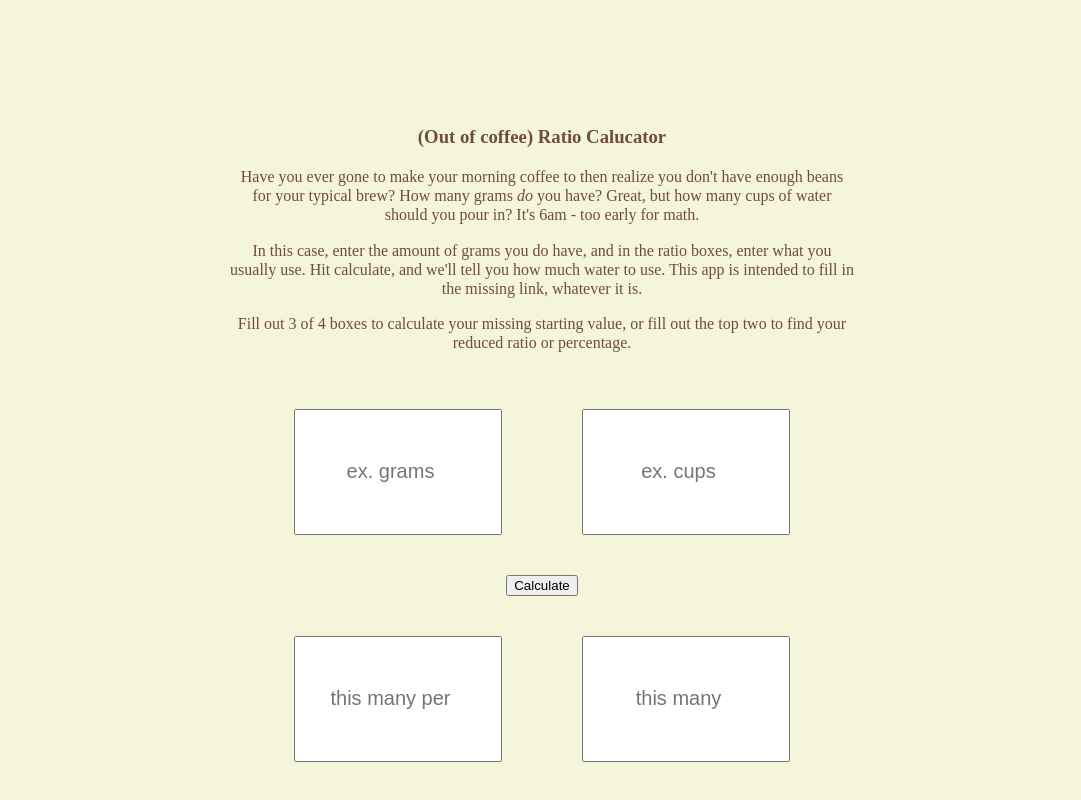
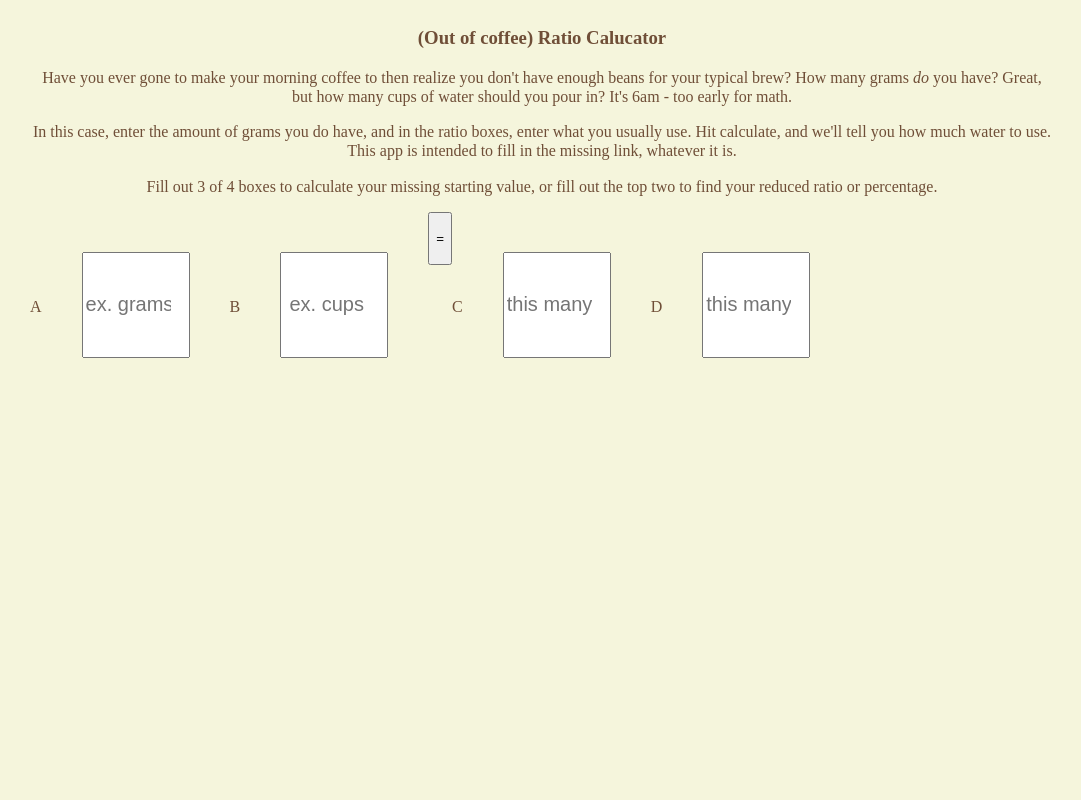
Before and after one commit to Jacob-Burnstein/ratioApp, a React (Vite) app: page / in a window 1280 px wide. Shown: the top 800 px of the page, without its empty margins (98-1179 px from the left). Built offline with nearby package versions, Linux system fonts and the light colour scheme.

Commit message:
updated error handling and css

```diff
--- a/src/Body.jsx
+++ b/src/Body.jsx
@@ -18,36 +18,55 @@ export default function Body() {
     // fix the auto scroll thing to not allow negative numbers
 
     // if more than one input is null, error message
-    if ((!a && !x) || (!a && !y) || (!b && !x) || (!x && !y)) {
-      setMessage("Please fill in at least 3 values");
-    }
+    //  if x is empty, y, a, b need not be empty strings
+    // if (
+    //   typeof x === "string" &&
+    //   (typeof y === "string" || typeof a === "string" || typeof b === "string")
+    // ) {
+    //   setMessage("F Y");
+    // }
 
     /////////// TO Add ///////////////
     // option to switch ratio x/ratio y to percent
     // reset button
     // have the message only display on submit/click
-
-    if (!x) {
+    if (
+      (!a && !b && !x && !y) ||
+      !a & !x ||
+      !a & !y ||
+      (!b && !x) ||
+      (!b && !y) ||
+      (!x && !y)
+    ) {
+      setMessage(`Please enter three inputs`);
+    } else if (!a && !b) {
+      const result = x / y;
+      const percent = (result * 100).toFixed(2);
+      setMessage(`The ratio is ${x}:${y}, or ${percent}%.`);
+    } else if (!x) {
       const result = y * (a / b);
+      if (Number.isNaN(result)) {
+        setMessage("this works");
+      }
       const fixedResult = result.toFixed(2);
       setMessage(`The missing unit is ${fixedResult}`);
-    }
-
-    if (!y) {
+    } else if (!y) {
       const result = (b * x) / a;
       const fixedResult = result.toFixed(2);
       setMessage(`The missing unit is ${fixedResult}`);
-    }
-
-    if (!a && !b) {
-      const result = x / y;
-      const percent = (result * 100).toFixed(2);
-      setMessage(`The ratio is ${x}:${y}, or ${percent}%.`);
+    } else if (!a) {
+      const result = (b * x) / y;
+      const fixedResult = result.toFixed(2);
+      setMessage(`The missing unit is ${fixedResult}`);
+    } else if (!b) {
+      const result = (a * y) / x;
+      const fixedResult = result.toFixed(2);
+      setMessage(`The missing unit is ${fixedResult}`);
     }
   };
 
   return (
-    <>
+    <div className="main-container">
       <h3>(Out of coffee) Ratio Calucator</h3>
       <p>
         Have you ever gone to make your morning coffee to then realize you don't
@@ -62,12 +81,16 @@ export default function Body() {
         much water to use. This app is intended to fill in the missing link,
         whatever it is.
       </p>
+      <p>
+        Fill out 3 of 4 boxes to calculate your missing starting value, or fill
+        out the top two to find your reduced ratio or percentage.
+      </p>
+
+      {message ? <h4>{message}</h4> : null}
       <form onSubmit={handleCalculate}>
-        <p>
-          Fill out 3 of 4 boxes to calculate your missing starting value, or
-          fill out the top two to find your reduced ratio or percentage.
-        </p>
         <div className="topInputContainer">
+          <div className="label-inputs">
+            <label>A</label>
             <input
               type="number"
               className="inputs"
@@ -76,6 +99,9 @@ export default function Body() {
               value={x}
               onChange={(e) => setX(parseInt(e.target.value))}
             />
+          </div>
+          <div className="label-inputs">
+            <label>B</label>
             <input
               className="inputs"
               type="number"
@@ -85,8 +111,11 @@ export default function Body() {
               onChange={(e) => setY(parseInt(e.target.value))}
             />
           </div>
-        <button>Calculate</button>
+        </div>
+        <button>=</button>
         <div className="ratio-container">
+          <div className="label-inputs">
+            <label>C</label>
             <input
               type="number"
               className="ratio-inputs"
@@ -95,6 +124,9 @@ export default function Body() {
               value={a}
               onChange={(e) => setA(parseInt(e.target.value))}
             />
+          </div>
+          <div className="label-inputs">
+            <label>D</label>
             <input
               type="number"
               className="ratio-inputs"
@@ -104,9 +136,8 @@ export default function Body() {
               onChange={(e) => setB(parseInt(e.target.value))}
             />
           </div>
-        <br />
+        </div>
       </form>
-      {message ? <p>{message}</p> : null}
-    </>
+    </div>
   );
 }
--- a/src/index.css
+++ b/src/index.css
@@ -1,33 +1,41 @@
 :root {
   line-height: 1.2;
   font-size: 16px;
-  color-scheme: light dark;
+  /* color-scheme: light dark; */
   color: #6f4e37;
   background-color: #f5f5dc;
-  width: 40em;
   margin: 0 auto;
-  height: 100vh;
+  /* height: 100vh; */
   display: flex;
   justify-content: center;
   align-items: center;
-  padding: 4em;
+  /* padding: 2em; */
 }
 
 .container {
   text-align: center;
 }
 
-.ratio-container {
+.main-container {
+  width: 80vw;
+}
+
+/* .ratio-container {
   display: flex;
   justify-content: center;
-}
+} */
 
-.inputs {
-  width: 10em;
-  height: 6em;
+input {
+  width: 5em;
+  height: 5em;
   margin: 2em;
   font-size: 20px;
   text-align: center;
+}
+
+form {
+  display: flex;
+  flex-direction: row;
 }
 
 .topInputContainer {
@@ -35,16 +43,14 @@
   justify-content: center;
 }
 
-.ratio-inputs {
-  width: 10em;
-  height: 6em;
-  margin: 2em;
-  font-size: 20px;
-  text-align: center;
+.ratio-container {
+  display: flex;
+  /* justify-content: center; */
 }
 
 button {
   justify-content: center;
+  height: 4em;
 }
 
 button:hover {
```
Lines whose indentation alone changed are shown as unchanged.
